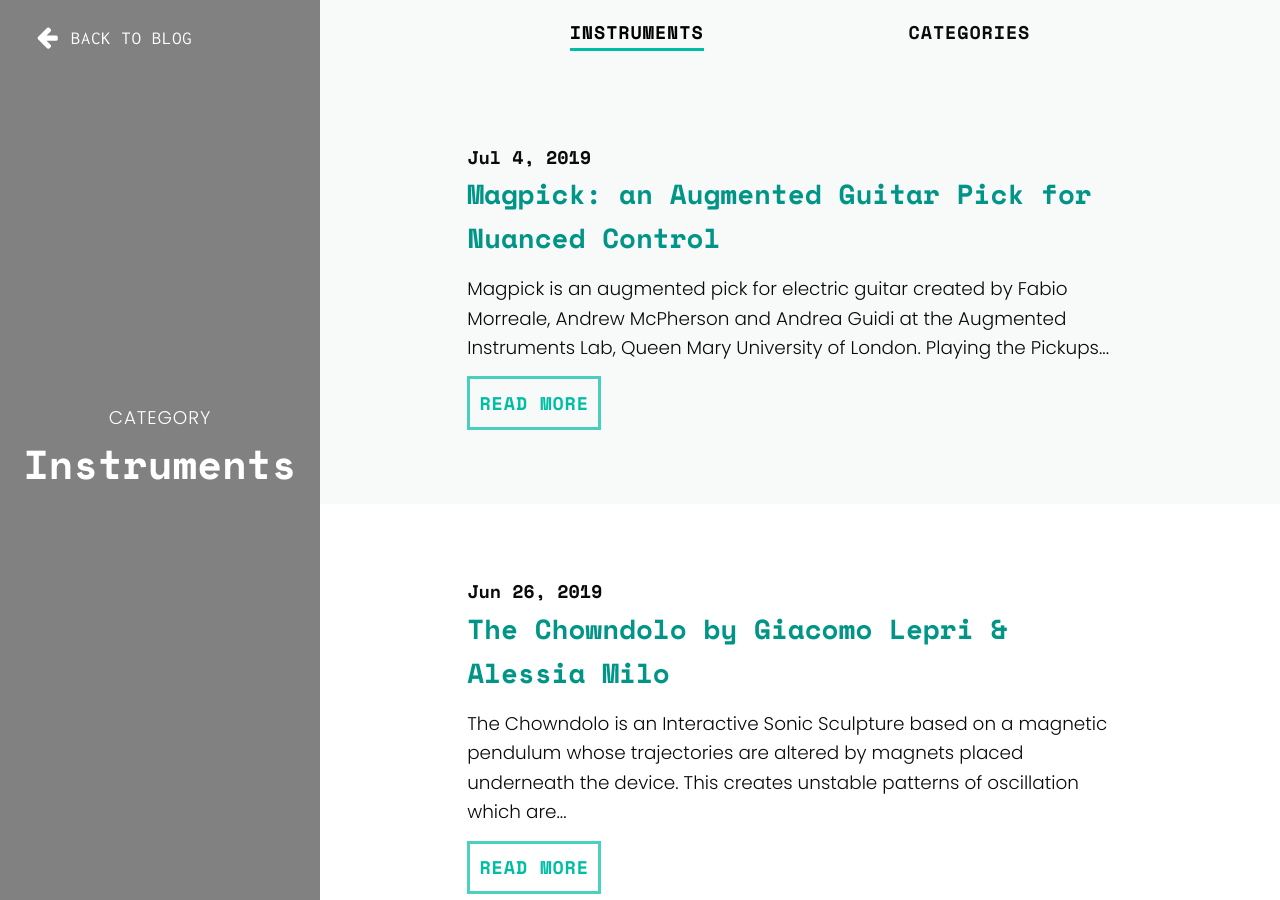
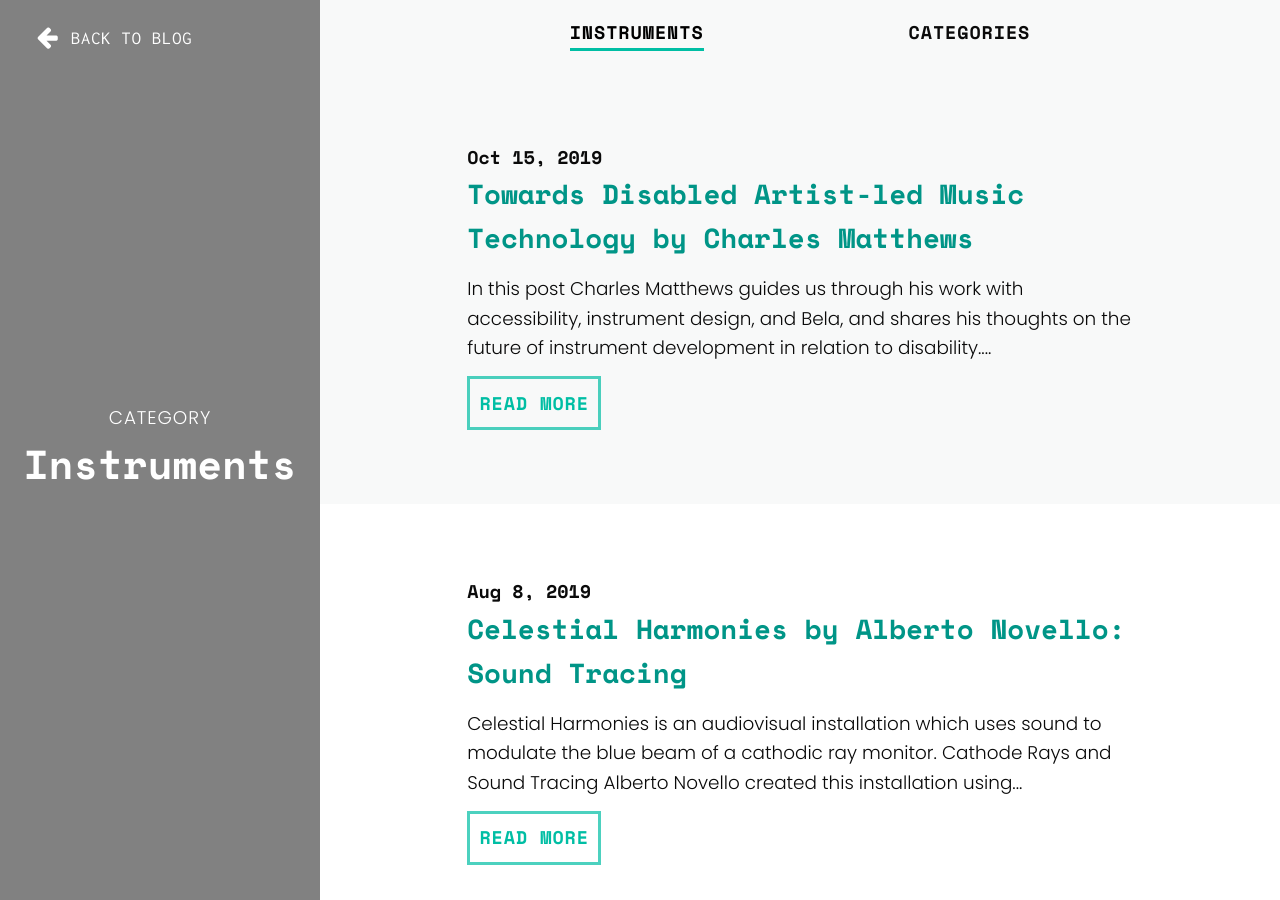
Before and after one commit to BelaPlatform/bela_newBlog, a Jekyll site: the page built from docs/_categories/instruments.html, in a window 1280 px wide and 900 px high. Built offline with Jekyll 4.4.1, drawn with Linux system fonts in a browser that asks for light colours; nearby versions of some CDN libraries; some of the changed lines change nothing that is shown.

Commit message:
Added Alberto Novello post.

```diff
--- /dev/null
+++ b/docs/_posts/2019-08-09-celestial-harmonies-alberto-novello.markdown
@@ -0,0 +1,35 @@
+---
+layout: post
+title: "Celestial Harmonies by Alberto Novello: Sound Tracing"
+date: 2019-08-08
+categories:
+- "Projects"
+- "Hardware"
+- "Instruments"
+description: "Celestial Harmonies by Alberto Novello: Sound Tracing"
+image: alberto-novello/header.jpg
+author: bela
+---
+
+
+Celestial Harmonies is an audiovisual installation which uses sound to modulate the blue beam of a cathodic ray monitor.
+
+{% include youtube.html youtube="iTvSYoDSTDA" %}
+
+## Cathode Rays and Sound Tracing
+
+Alberto Novello created this installation using a Vectrex games console and the high quality and low latency analog outputs from the Bela board. The result is a beautiful and perfectly synchronised synesthetic experience. In the below paragraphs Alberto explains his approach to creating this piece.
+
+{% include single-image.html fileName="alberto-novello/1improved.jpg" %}
+
+> In a world that quickly forgets the past I went back in time to the era of analog technologies to scavenge and resurrect what's been left behind. They call it "Media Archaeology": brushing off the dust from old tools from a civilisation that has hastily jumped into the digital world and left behind forgotten ghosts. These tools have strong personalities: they show a unique fluidity compared to their digital successors.
+
+{% include single-image.html fileName="alberto-novello/2.jpg" %}
+
+> In Celestial Harmonies I have hacked a Vectrex, a game console from the 80s, to bring it back to life as a hybrid zombie: half analog, half digital. I chose it for its vibrant beam and I hacked it so that I could draw shapes with sound. I tell a story about spatial geometries and harmonic ratios with light and sound perfectly synchronised in a simple but powerful synesthetic discourse.
+
+{% include single-image.html fileName="alberto-novello/3improved.jpg" %}
+
+## About Alberto Novello
+
+Alberto Novello ([JesterN](www.jestern.com)) is an Italian scientist, composer and multimedia artist. His main focus is the creation of probabilistic multi-media architectures, on the technological limit between instability and error, failure and expression. His works have been presented at Centre Pompidou in Paris, BoCA- Biennial of Contemporary Arts, Amsterdam Dance Event, New York Computer Music Festival, Seoul Computer Music Festival. He is currently a teacher of Electronic Music at the Conservatory of Padua.
--- /dev/null
+++ b/docs/_posts/2019-10-15-disabled-artist-led-music-technology-charles-matthews.markdown
@@ -0,0 +1,102 @@
+---
+layout: post
+title: "Towards Disabled Artist-led Music Technology by Charles Matthews"
+date: 2019-10-15
+categories:
+- "Projects"
+- "Hardware"
+- "Instruments"
+description: "Towards Disabled Artist-led Music Technology by Charles Matthews"
+image: matthews/header.jpg
+author: bela
+---
+
+In this post [Charles Matthews](http://ardisson.net/a/) guides us through his work with accessibility, instrument design, and Bela, and shares his thoughts on the future of instrument development in relation to disability. Over to Charles.
+
+When the Bela team asked me to write a guest blog post about what I’m doing with the platform, I knew that it wasn’t going to be straightforward, particularly because I believe there’s a message behind most of this work that will get lost behind the fancy bleeps and flashing lights.  So I’d like to cut straight to the chase straight away.
+
+The essence of this post is as follows: **embedded computing is bringing adaptability to instrument development in ways that seemed like wild science fiction only a few years ago.  But we need to work harder to open access up. Maintaining an open source approach is one way of going about this. The means to adapt and extend sit at the heart of access.**
+
+## Coming to Bela
+
+I use Bela on a daily basis and have for the last couple of years. As an embedded computer designed to handle sound it helps me move from making controllers, toward making what I might more readily call instruments. Self-contained objects that don’t always require an expensive laptop sitting at the side doing all the hard work. This helps create a context that de-emphasises screens and helps explore more tangible types of interaction.
+
+Are screens and laptops still relevant? Absolutely, as toxic as I might find them myself in situations that demand social interactions (that’s another blog post, perhaps)! But these new instruments afford different kinds of interaction. Less things to plug in (which can mean less barriers on setting something up independently) with many more options.
+
+## Accessible Music Technology
+
+Technology like Bela is rapidly becoming a key ingredient in making what we could call accessible music technology. It’s commonplace to use “AMT” as shorthand for this (the A is kind of interchangeable between accessible, assistive, or adapted)..but I find myself increasingly questioning that label. We could argue that all music technology should be accessible, but there will always be exceptions — and this also downplays a very important point: what’s still often lacking in accessible music technology is the direct involvement of the people it claims to engage. In my opinion, if we approach Access first, rather than compromising with an abstract notion of accessibility, the conversations and inclusion we seek are more likely to take place.
+
+Working within well-intentioned frameworks like *Universal Design* or *Design Thinking*, designers often lose their way by making assumptions about accessibility rather than engaging in direct dialogue or action.  This can lead to the development of what Liz Jackson has recently identified as “Disability Dongles”: a well intended, elegant, yet useless solution to a problem we never knew we had”. For example, gloves that translate sign language into English, or expensive wheelchairs that can negotiate stairs (I’ve held back on my opinions on equivalents in our scene, at least for now... it’s complex). These are items that place responsibility onto the individual to adapt, rather than addressing issues with the environment or culture. Jackson suggests another approach, which she calls *Design Questioning*. Please feel free to abandon this post and go and listen to her speak about it herself [here](https://www.youtube.com/watch?v=qiP_W1x0cV4).
+
+The “AMT” scene is, of course, prone to the same problems. Digital instruments bring an immediate and highly adaptable approach to sound, but while the gap between musician and coder is narrowing in some fields, it’s still a fairly exclusive scene due to narrow points of access being represented. Accessibility in this context is too often taken to mean the inclusion of a touch screen, large buttons, or a proximity sensor.
+
+## Designing for Inclusivity
+
+In many cases, instruments are produced for therapeutic purposes or designed to be operated by people taking roles of facilitators or carers rather than affording direct control, and these constraints are accepted as the norm.  And if a device can make a pleasant noise with minimal effort, well, that’s often regarded as a sufficient marker of success. Is this good enough? Well, to be honest, maybe sometimes it can be, because that very direct removal of a barrier can be a way of bypassing cultural gatekeepers and focussing on the communication and power that noise-making gives us. But as an act of compromise, does this really represent the creative potential and voice of Disabled musicians? What of the expression found in years of practicing an instrument? This stuff is hard, for a reason – access is not the same as easiness.
+
+Meanwhile, Disabled people continue to innovate and adapt by hacking individual solutions, which end up sitting outside the central flow of development.
+Organisations like Drake Music, led by Disabled artists, are beginning to address this situation with statements like “by and with rather than for” at the recent DMLab instrument hacking community relaunch.  This echoes the “nothing about us without us” slogan adopted by the Disability rights movement in the 90s, and refocuses activities on the social model of Disability.
+
+So what about this new wave of tools? By providing opportunities for rapid prototyping that doesn’t require constant attachment to computers, I hope that technology along the lines of the Bela platform can help pave the way for more musical instruments designed and created by Disabled people. That is to say, “Disabled artist-led music technology” rather than just “accessible music technology”.
+
+It’s a shift that I’m starting to feel in my own practice, as the person usually identified as the non-Disabled partner in instrument building collaborations (although this is not always the case), and as someone seeking conversations around these issues of access and inclusion, beginning to engaging with Disabled arts and culture, in my more individual experiments.
+
+
+{% include single-image.html fileName="magpick/pasted-image.jpg" %}
+
+# Bela-based projects engaging with access
+
+Most of these examples have either been developed with the support of [Drake Music]() or have been possible through contact with the DMLab community and hackathon events.
+
+
+
+
+## Hardware
+
+To maintain a good signal-to-noise ratio with such a small signal, two specialised amplifier circuits, described in the publication Magpick: an Augmented Guitar Pick for Nuanced Control, were designed. Each amplifier produces a type of signal, which we’ll refer to as integrator and proportional, with different characteristics. The integrator signal (see image below in blue) is useful to detect slower motions, such as waving the Magpick above the magnets. The proportional signal (see image below in orange) is suitable for detecting high-frequency transient events such as the snap of the pick following plucking a string.
+
+{% include single-image.html fileName="magpick/2magpick2.png" %}
+
+The amplified signals were connected to two analog inputs of a Bela Mini. The signal from the electric guitar (guitar-signal) itself is connected to a third input. In the Bela board, the three signals are combined with a Pure Data patch that processes the sound to be sent to the guitar amplifier.
+
+{% include single-image.html fileName="magpick/3magpick3Gif.gif" %}
+
+
+## Sound Design
+
+So far, we developed three different sound designs that combine the guitar signal with the control signals generated by the Magpick.
+
+### **1) Volume Swell**
+
+The most direct combination of the pick signal with the guitar-signal is a simple multiplication of the two. This condition allows guitarists to control the envelope of the sound by moving the pick above the strings after the strings are plucked. As an example, to achieve a gradual attack, a guitarist would pluck the string(s) on the fretboard and slowly move the plucking hand holding the Magpick over the neck pickup. Then, she could air-strum above the strings to control the sustain.
+
+{% include youtube.html youtube="MZIKEEDMzDQ" %}
+
+In this condition, air-strumming above the strings in the pickup area results in a nuanced tremolo effect with a higher degree of control and expressivity with respect to tremolo pedals. Regular tremolo effects use low frequency oscillators to affect the amplitude of the guitar signals.
+
+{% include youtube.html youtube="09sDsUIVr2Y" %}
+
+
+### **2) Harmonised Delay**
+
+In this condition the output is a combination of the guitar signal sent to the output unprocessed plus an effected version of the guitar-signal with one or more parameters controlled by the pick-signal. As an example, we developed an audio-effect running on Bela and designed with Pure Data, which we named harmonised delay. The effect takes the guitar signal, performs an FFT and delay each resulting partial producing a spectral harmonic arpeggio that its summed to the guitar sound.
+
+{% include youtube.html youtube="v0wWBLeoJJw" %}
+
+The effect is triggered when the pick signal goes above a certain threshold. Then, the intensity of the pick-signal influences the number of the generated partials and the delay interval between them. This solution allows guitarists to control the speed of spectral arpeggios directly from the pick: the more intense the strumming the higher the frequencies are reached and the shorter the delay between them (in a range from 0 to 255 ms). Consequently, a high pick-signal reaches high frequencies and produces brighter harmonic sounds. The proportional preamp was used for its rapid transients. This effect relies on the low-latency feature of Bela as the whole process is based on a fast peak detection of the signal input to determine the resulting sonic output.
+
+### **3) Scrambled Delay**
+
+This effect is basically a simple granulator. It stores the last 5 seconds of the guitar signal in a buffer, then a portion of the recorded audio is randomly selected and played back at the original speed. The length of the selection varies each time randomly between 1 and 2 seconds. A fade-in and fade-out envelope is also added to each played back sound to improve the homogeneity of the output. Two of these playback buffers are active at the same time.
+
+{% include youtube.html youtube="6NU81paEbis" %}
+
+The volume of the effect is controlled by the pick-signal using the integrator preamp. This sound can be used as a sort of reversed delay on top of what a guitarist is playing or might even “record” a short phrase as per normal playing and then play it back, scrambled, by moving the Magpick above the pickup area.
+The below pseudocode shows how little signal processing is needed to achieve a satisfying interaction when the sensor and physical design work well.
+
+{% include single-image.html fileName="magpick/puredata-examples.png" %}
+
+## Magpick
+
+Magpick is an ongoing project. You can find more information in the research papers: [Magpick: an Augmented Guitar Pick for Nuanced Control](http://instrumentslab.org/data/andrea/2019NIMEFinal.pdf), and [Designing Creative Tensions between Concept and Embodied Practice](http://instrumentslab.org/data/andrea/2019CHIFinal.pdf). Stay tuned for further developments!
```
Also changed, not shown: docs/_config.yml (line endings or trailing spaces), docs/assets/images/alberto-novello/1improved.jpg (added), docs/assets/images/alberto-novello/2.jpg (added), docs/assets/images/alberto-novello/3improved.jpg (added), docs/assets/images/alberto-novello/header.jpg (added).
